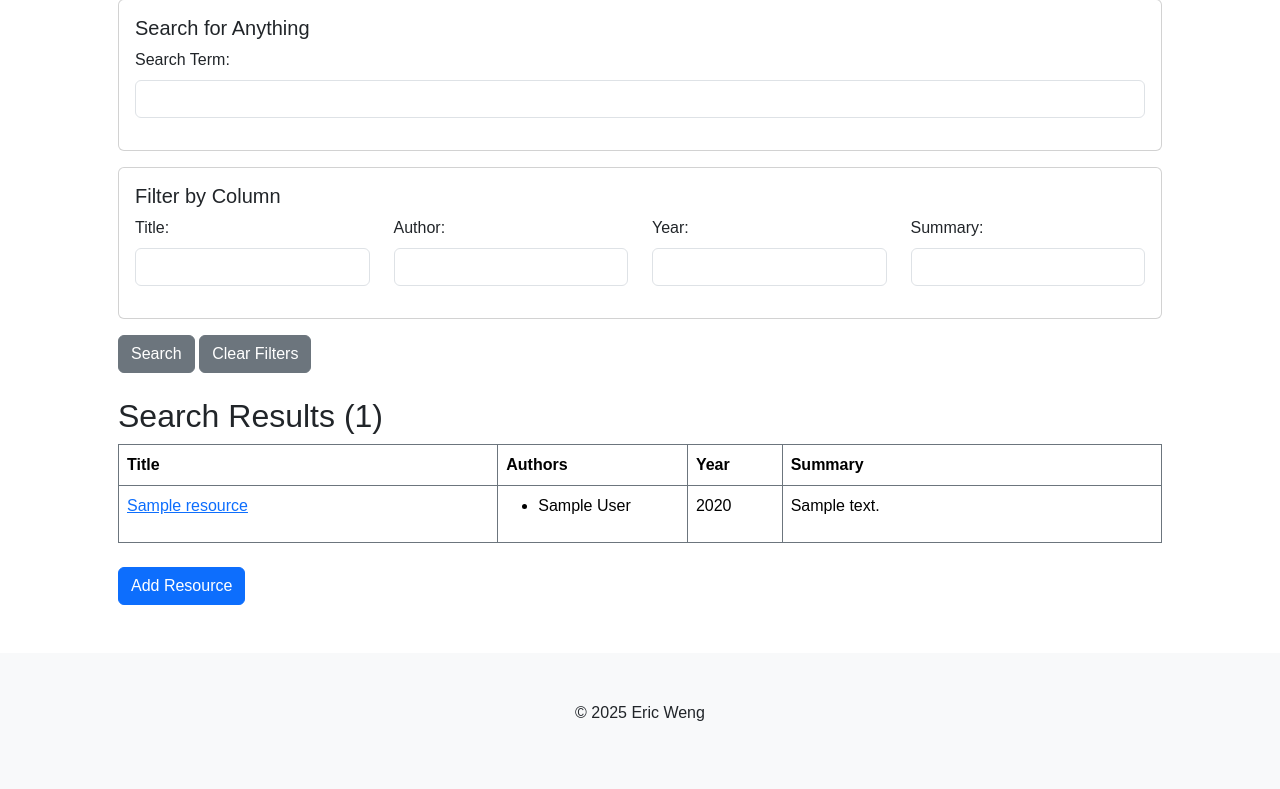
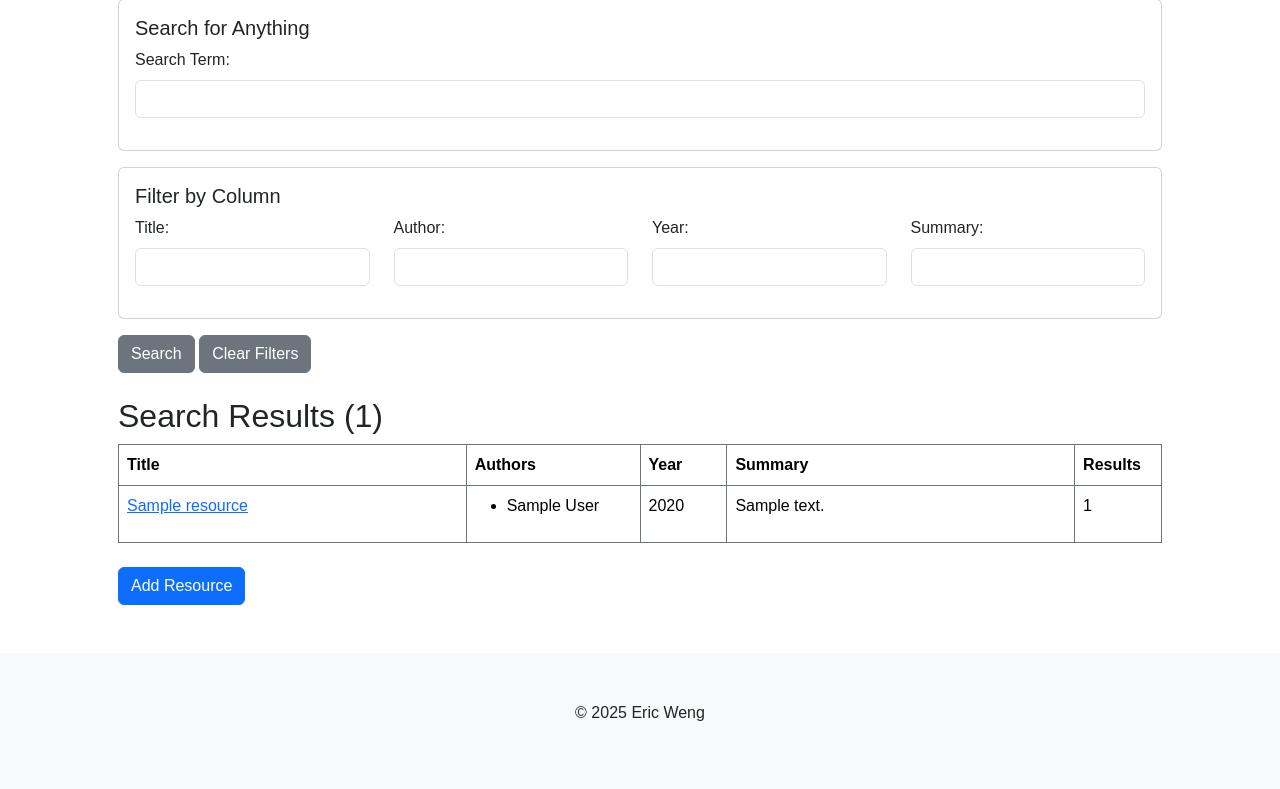
Before and after one commit to qgt7zm/capstone-project, a Django app: page /resources in a window 1280 px wide. Shown: the part 381-1170 px from the top of the page. Run offline with Django 5.2, Linux system fonts and the light colour scheme; tables that the repository leaves empty hold one stand-in row (values such as "Sample post"); some libraries are stand-ins or nearby versions.

Commit message:
Display number of resource results

```diff
--- a/myapp/models.py
+++ b/myapp/models.py
@@ -105,6 +105,9 @@ class Resource(models.Model):
             authors_str = f"{authors[0].last_name} et al."
 
         return f"({authors_str}, {self.year})"
+
+    def get_results(self) -> QuerySet['Result']:
+        return Result.objects.filter(resource=self)
 
     def __str__(self) -> str:
         return f"{self.get_short_title()} {self.get_citation()}"
--- a/myapp/templates/myapp/resource_view.html
+++ b/myapp/templates/myapp/resource_view.html
@@ -46,7 +46,7 @@
 </section>
 
 <section class="my-4">
-    <h2>Results</h2>
+    <h2>Results ({{ results|length }})</h2>
 
     <p><strong>Summary:</strong> {{ resource.summary }}</p>
     <p><strong>Results:</strong></p>
--- a/myapp/templates/myapp/resources.html
+++ b/myapp/templates/myapp/resources.html
@@ -114,6 +114,7 @@
                 <th class="col-2">Authors</th>
                 <th class="col-1">Year</th>
                 <th class="col-4">Summary</th>
+                <th class="col-1">Results</th>
             </tr>
             {% for resource in resources %}
             <tr>
@@ -131,6 +132,7 @@
                 </td>
                 <td>{{ resource.year }}</td>
                 <td>{{ resource.summary }}</td>
+                <td>{{ resource.get_results|length }}</td>
             </tr>
             {% endfor %}
         </table>
--- a/myapp/views/resourceviews.py
+++ b/myapp/views/resourceviews.py
@@ -33,11 +33,10 @@ def resources(request) -> HttpResponse:
 
 def resource_view(request, resource_pk: int) -> HttpResponse:
     resource = get_object_or_404(Resource, pk=resource_pk)
-    results = Result.objects.filter(resource=resource)
 
     context = {
         "resource": resource,
-        "results": results,
+        "results": resource.get_results(),
     }
     return render(
         request,
```
